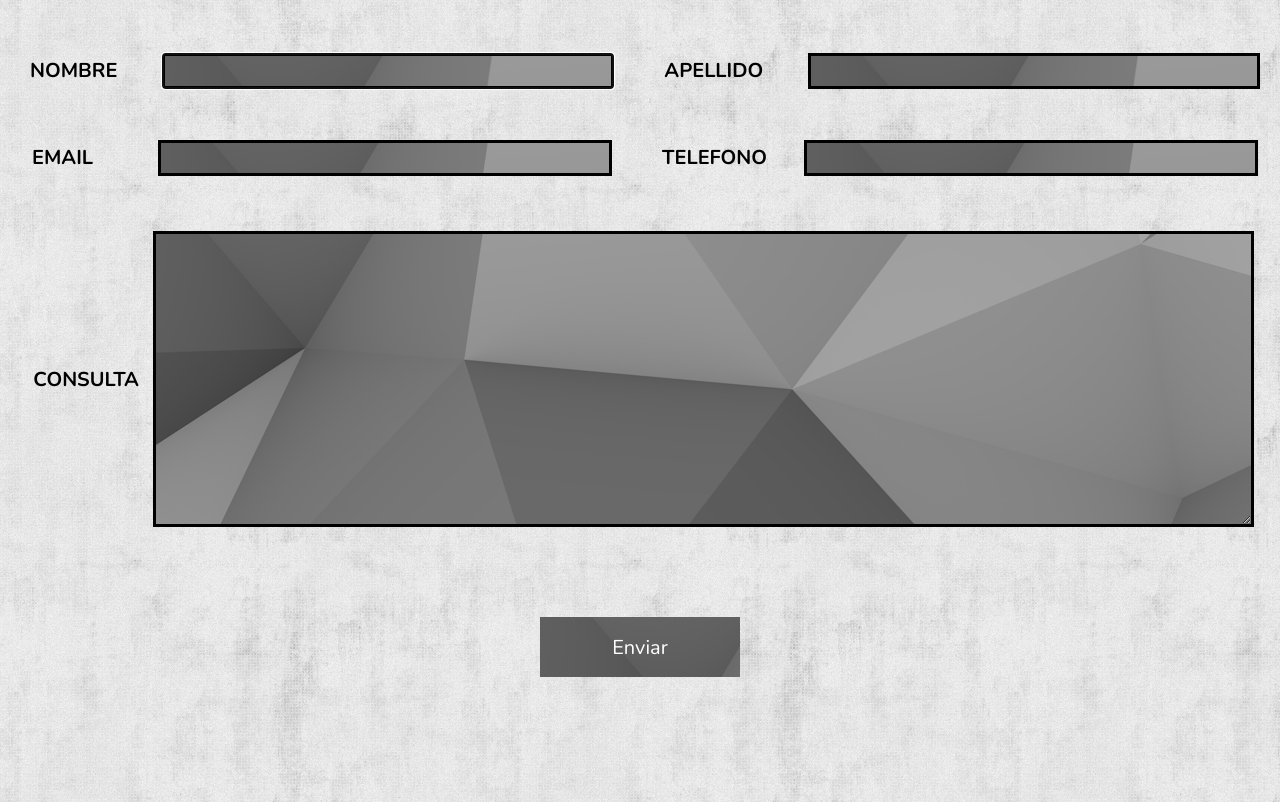
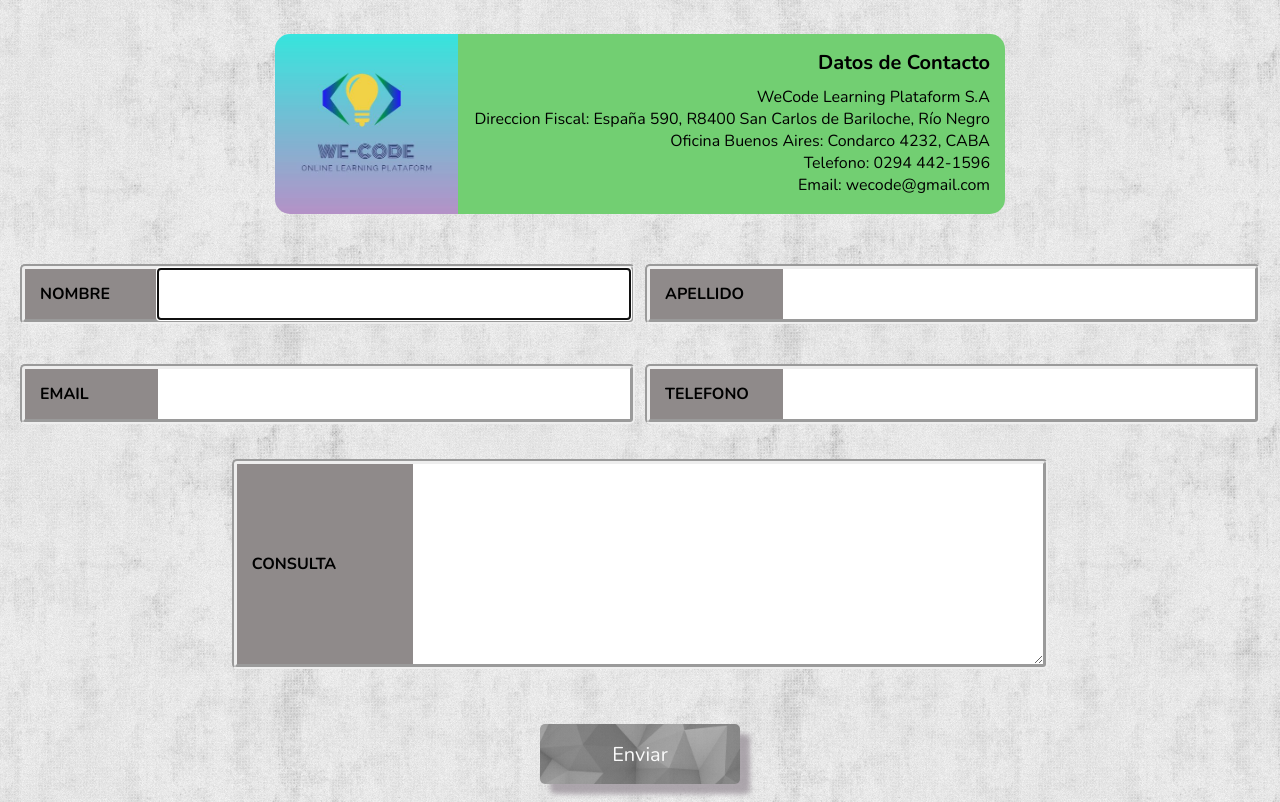
Before and after one commit to MelinaMiale/TP_ProgramacionWeb1, a plain HTML site: page contacto.html in a window 1280 px wide. Shown: the part 357-1159 px from the top of the page. Drawn offline with nearby package versions, Linux system fonts and the light colour scheme.

Commit message:
se trabaja en maquetado y estilos de vista: contacto

```diff
--- a/contacto.html
+++ b/contacto.html
@@ -6,7 +6,7 @@
     <meta http-equiv="X-UA-Compatible" content="IE=edge">
     <meta name="viewport" content="width=device-width, initial-scale=1.0">
     <link rel="stylesheet" href="css/estilos.css">
-    <link rel="stylesheet" href="css/contacto.css">
+    <link rel="stylesheet" href="css/contacto-Version2.css">
     <title>WeCODE - Contactanos</title>
 </head>
 
@@ -38,52 +38,59 @@
             <li><a href="detalle-de-curso.html">Cursos</a></li>
             <li><a href="">Eventos</a></li>
             <li><a href="giftcard.html">Giftcard</a></li>
-            <li><a href="inscripcion.html">Incripciones</a></li>
+            <li><a href="inscripcion.html">Inscripciones</a></li>
             <li><a href="contacto.html">Contacto</a></li>
         </ul>
     </nav>
     <main>
-        <!--  Ejemplo de Página de formulario de contacto
-Esta página permitirá contactarse con nuestra empresa.
-El formulario debe solicitar Nombre y
-apellido, mail, teléfono (opcional) y permitir ingresar una consulta, el resultado de este
-formulario se debe enviar por mail. >>>> este envio no va en la 1er entrega
-La página también debe tener un mapa con la ubicación ficticia de la empresa. Y mostrar un
-apartado con los datos de contacto de la empresa. -->
         <h1>CONTACTO</h1>
+        <section class="datos-empresa">
+            <h2>Datos de Contacto</h2>
+            <p>WeCode Learning Plataform S.A</p>
+            <p>Direccion Fiscal: España 590, R8400 San Carlos de Bariloche, Río Negro</p>
+            <p>Oficina Buenos Aires: Condarco 4232, CABA</p>
+            <p>Telefono: 0294 442-1596</p>
+            <p>Email: wecode@gmail.com</p>
+        </section>
         <section>
             <form action="#">
                 <!-- para la segunda entrega setear method a POST-->
                 <div class="name-lastname">
+                    <div>
                         <label for="name"><b>NOMBRE</b></label>
                         <input type="text" id="name" name="name" required autofocus>
-
+                    </div>
+                    <div>
                         <label for="last-name"><b>APELLIDO</b></label>
                         <input type="text" id="last-name" name="last-name" required>
                     </div>
-
+                </div>
                 <div class="email-tel">
-                    <label for="email" ><b>EMAIL</b></label>
+                    <div>
+                        <label for="email"><b>EMAIL</b></label>
                         <input type="email" id="email" name="email" required>
-
+                    </div>
+                    <div>
                         <label for="phone-number" id="tel-label"><b>TELEFONO</b></label>
                         <input type="tel" id="phone-number" name="phone-number">
                     </div>
-
+                </div>
                 <div class="consulta">
+                    <div>
                         <label for="query"><b>CONSULTA</b></label>
                         <textarea name="query" id="query" cols="30" rows="10"></textarea>
                     </div>
-
+                </div>
 
                 <input type="submit" value="Enviar" id="boton">
             </form>
         </section>
 
-        <section>
+        <section class="mapa">
+            <h2>UBICACION</h2>
             <iframe
                 src="https://www.google.com/maps/embed?pb=!1m18!1m12!1m3!1d1642.313160349153!2d-58.49680539843441!3d-34.5883206497626!2m3!1f0!2f0!3f0!3m2!1i1024!2i768!4f13.1!3m3!1m2!1s0x95bcb647d3e6cfa7%3A0x318a6fa90cbedbe5!2sCondarco%204230%2C%20C1419DPM%20CABA!5e0!3m2!1ses-419!2sar!4v1620610788534!5m2!1ses-419!2sar"
-                allowfullscreen="" loading="lazy" id="mapa">
+                allowfullscreen="" loading="lazy">
             </iframe>
         </section>
 
--- /dev/null
+++ b/css/contacto-Version2.css
@@ -0,0 +1,148 @@
+@import url("https://fonts.googleapis.com/css2?family=Nunito:wght@200;400;600;700;900&display=swap");
+@import url("https://fonts.googleapis.com/css2?family=Changa&display=swap");
+
+* {
+  font-family: "Nunito", sans-serif;
+  margin: 0;
+  padding: 0;
+}
+
+h1 {
+  text-align: center;
+  font-size: 30px;
+  margin: 50px;
+}
+
+main {
+  display: flex;
+  flex-direction: column;
+}
+
+.datos-empresa {
+  text-align: end;
+  align-self: flex-end;
+  background-color: rgb(114, 207, 114);
+  display: flex;
+  flex-direction: column;
+  padding: 15px;
+  height: 150px;
+  width: 700px;
+  background-image: url(../img/logo.JPG);
+  background-repeat: no-repeat;
+  background-size: contain;
+  background-position: left;
+  margin: auto;
+  border-radius: 15px;
+}
+
+.mapa {
+  display: flex;
+  flex-direction: column;
+  margin-top: 80px;
+  padding: 20px;
+}
+
+.mapa iframe {
+  display: inline-block;
+  width: 80%;
+  margin: auto;
+  height: 300px;
+}
+
+.mapa h2 {
+  font-size: 20px;
+  padding-bottom: 10px;
+  margin: auto;
+}
+
+.datos-empresa h2 {
+  font-size: 20px;
+  padding-bottom: 10px;
+}
+
+form {
+  display: flex;
+  flex-direction: column;
+  margin-top: 30px;
+}
+
+.name-lastname,
+.email-tel,
+.consulta {
+  display: flex;
+  padding: 15px;
+}
+
+.consulta {
+  margin: auto;
+  width: 70%;
+  height: 200px;
+}
+
+.name-lastname div,
+.email-tel div,
+.consulta div {
+  display: flex;
+  background-color: rgb(143, 138, 138);
+  margin: 5px;
+  width: 50%;
+  height: 50px;
+  border-width: 5px;
+  border-style: groove;
+  border-radius: 5px;
+}
+
+.name-lastname div > label,
+.email-tel div > label,
+.consulta div > label {
+  width: 20%;
+  align-self: center;
+  margin-left: 15px;
+}
+
+.name-lastname div > input,
+.email-tel div > input {
+  width: 80%;
+}
+
+.consulta > div {
+  height: 200px;
+  align-self: center;
+  margin: auto;
+  width: 90%;
+}
+
+.consulta > div > textarea {
+  align-self: stretch;
+  flex-grow: 8;
+}
+
+#boton {
+  /* margin: 50px; */
+  width: 200px;
+  height: 60px;
+  background-image: url(../img/fondo-gris.png);
+  background-size: cover;
+  background-repeat: no-repeat;
+  background-position: center;
+  /* display: flex;
+  flex-direction: row;
+  justify-content: center;
+  align-items: center; */
+  margin: auto;
+  margin-top: 50px;
+  cursor: pointer;
+  color: white;
+  font-size: 20px;
+  opacity: 80%;
+  -webkit-box-shadow: 10px 10px 5px 0px rgba(158, 150, 158, 1);
+  -moz-box-shadow: 10px 10px 5px 0px rgba(158, 150, 158, 1);
+  box-shadow: 10px 10px 5px 0px rgba(158, 150, 158, 1);
+  border-radius: 5px;
+}
+
+#boton:hover {
+  color: black;
+  opacity: 100%;
+  transform: scale(1.5, 1.5);
+}
--- a/css/contacto.css
+++ b/css/contacto.css
@@ -1,66 +1,16 @@
-
-form{
+form {
   display: flex;
   flex-direction: column;
 }
 
-h1{
+h1 {
   text-align: center;
   font-family: monospace;
   font-size: 30px;
   margin: 50px;
 }
 
-.name-lastname input{
-    width: 35%;
-    height: 30px;
-    margin-right: 20px;
-    margin-left: 15px;
-    background-color: rgb(143, 138, 138);
-    text-align: center;
-    background-image: url(/img/fondo-gris.png);
-    font-size: 20px;
-    border: solid black 3px;
-    color: white;
-
-}
-
-.name-lastname label{
-    font-size: 20px;
-    margin: 30px;
-}
-
-#email{
-    position: relative;
-    left: 16px;
-}
-
-#tel-label{
-    position: relative;
-    left: 12px;
-}
-
-.name-lastname{
-
-    text-align: center;
-    display: flex;
-    flex-direction: row;
-    justify-content: space-around;
-    align-items: center;
-    width: 100%;
-}
-
-.email-tel{
-
-    text-align: center;
-    display: flex;
-    flex-direction: row;
-    justify-content: space-around;
-    align-items: center;
-    width: 100%;
-}
-
-.email-tel input{
+.name-lastname input {
   width: 35%;
   height: 30px;
   margin-right: 20px;
@@ -73,12 +23,58 @@ h1{
   color: white;
 }
 
-.email-tel label{
+.name-lastname label {
   font-size: 20px;
   margin: 30px;
 }
 
-.consulta{
+#email {
+  position: relative;
+  left: 16px;
+}
+
+#tel-label {
+  position: relative;
+  left: 12px;
+}
+
+.name-lastname {
+  text-align: center;
+  display: flex;
+  flex-direction: row;
+  justify-content: space-around;
+  align-items: center;
+  width: 100%;
+}
+
+.email-tel {
+  text-align: center;
+  display: flex;
+  flex-direction: row;
+  justify-content: space-around;
+  align-items: center;
+  width: 100%;
+}
+
+.email-tel input {
+  width: 35%;
+  height: 30px;
+  margin-right: 20px;
+  margin-left: 15px;
+  background-color: rgb(143, 138, 138);
+  text-align: center;
+  background-image: url(/img/fondo-gris.png);
+  font-size: 20px;
+  border: solid black 3px;
+  color: white;
+}
+
+.email-tel label {
+  font-size: 20px;
+  margin: 30px;
+}
+
+.consulta {
   text-align: center;
   display: flex;
   flex-direction: row;
@@ -88,12 +84,12 @@ h1{
   margin-top: 30px;
 }
 
-.consulta label{
+.consulta label {
   font-size: 20px;
   margin: 30px;
 }
 
-.consulta textarea{
+.consulta textarea {
   width: 84%;
   background-color: rgb(143, 138, 138);
   background-image: url(/img/fondo-gris.png);
@@ -103,10 +99,9 @@ h1{
   padding: 10px;
   position: relative;
   left: -23px;
-
 }
 
-#boton{
+#boton {
   margin: 50px;
   width: 200px;
   height: 60px;
@@ -122,11 +117,11 @@ h1{
   font-size: 20px;
 }
 
-#boton:hover{
+#boton:hover {
   color: black;
 }
 
-#mapa{
+#mapa {
   margin-top: 150px;
   width: 100%;
 }
```
Also changed, not shown: detalle-de-curso.html (+1 -1 lines), giftcard.html (+1 -1 lines), index.html (+1 -1 lines), inscripcion.html (+1 -1 lines). Lines whose indentation alone changed are shown as unchanged.
